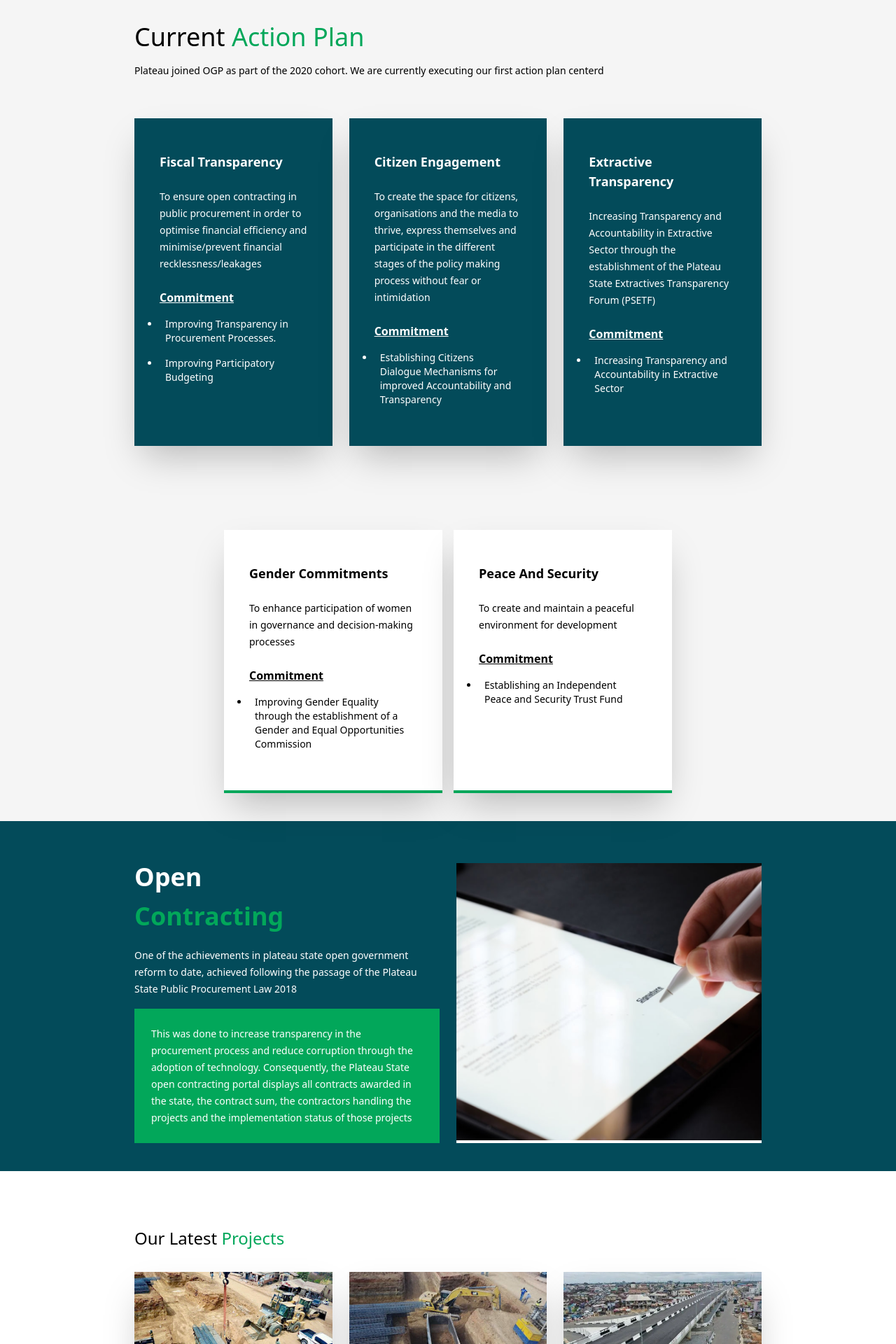
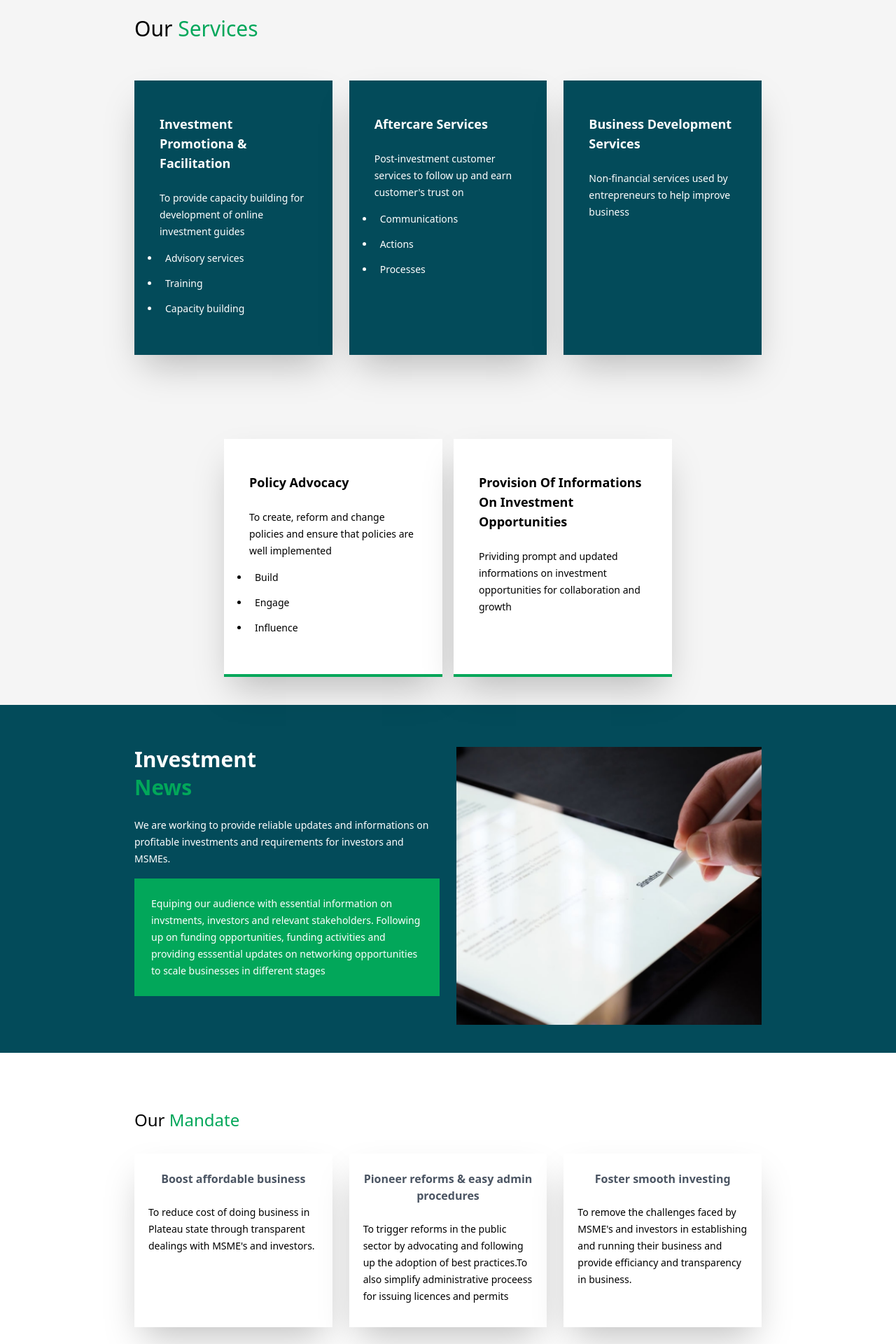
Before and after one commit to nHubNg/opengovapp, a React (Create React App) app: page / in a window 1280 px wide. Shown: the part 1583-3503 px from the top of the page at 70% size. Built offline with nearby package versions, Linux system fonts and the light colour scheme.

Commit message:
changed banner_pic on the homepage

```diff
--- a/src/pages/HomePage.jsx
+++ b/src/pages/HomePage.jsx
@@ -1,12 +1,12 @@
 import Navbar from "../components/Navbar";
 
-import banner_pic from "../assets/Group 222.png";
+import banner_pic from "../assets/Group 2063.png";
 import img_2 from "../assets/[GetPaidStock 3.png";
 import img_3 from "../assets/british.jpg";
 import img_4 from "../assets/british2.jpg";
 import img_5 from "../assets/british3.webp";
 import headerPic from "../assets/header.png";
-import logo from "../assets/Frame 6.png"
+import logo from "../assets/Frame 6.png";
 
 import img_logo from "../assets/logo.png";
 import glogo from "../assets/open-global.png";
@@ -29,8 +29,8 @@ const HomePage = () => {
               Plateau State-One <br /> Stop Investment Centre
             </h1>
             <p className="text-white leading-6 font-light text-lg pt-10 md:w-2/4 text-center">
-              The official platform for Plateau state Investment.{" "}
-              Bringing investors closer to their soon-to-be investments.
+              The official platform for Plateau state Investment. Bringing
+              investors closer to their soon-to-be investments.
             </p>
             <div className="heder-btns pt-10">
               <Link
@@ -107,28 +107,29 @@ const HomePage = () => {
         <div className="citizen-engament md:mt-80 mx-10 mt-20 md:mb-32 mb-10 md:mx-48 ">
           <div className="content grid grid-cols-1 md:grid-cols-2 gap-6">
             <div className="text">
-              <h1 className=" capitalize text-4xl">
-                Government plus click&tell{" "}
-              </h1>
-              <h1 className="text-secondary text-4xl pt-4">
-                {" "}
-                = Citizen engament{" "}
+              <h1 className=" capitalize text-3xl font-medium">Why </h1>
+              <h1 className="text-secondary text-3xl pt-2 font-medium">
+                Plateau...{" "}
               </h1>
               <p className="pt-6 text-sm leading-6">
-                This is people’s ability to successfully engage in governance
-                processes, particularly in terms of planning, implementation,
-                monitoring, and evaluation of policies, programs, and projects,
-                is hampered by insufficient citizen-government feedback systems
+                Plateau State is the twelfth largest state in the country with a
+                unique geographical location. Her wide range of natural
+                resources and rich soil has been a major source of revenue
+                generation for many years. The state records a large number of
+                Micro, Small and Medium business owners with fantastic growth
+                records with time. Plateau state contains a people dedicated to
+                growth and development in business and investment and has a
+                large export of great minds to other parts of the country.
               </p>
 
-              <div className="mt-8">
+              {/* <div className="mt-8">
                 <a
                   href="/auth/"
                   class="bg-secondary2 shadow-md text-primary capitalize   text-sm font-semibold  hover:text-primary  px-4 py-3 rounded-one "
                 >
                   Login / Register
                 </a>
-              </div>
+              </div> */}
             </div>
             <div className="img bg-primary h-auto">
               <img src={banner_pic} alt="" width="100%" height="" />
@@ -139,26 +140,25 @@ const HomePage = () => {
         <section className="bg-secondary2">
           <div className="current-action md:mx-48 mx-10 pt-20 pb-20">
             <div className="heading">
-              <h1 className=" capitalize text-4xl">
-                Current <span className="text-secondary">Action Plan</span>
+              <h1 className="capitalize text-3xl font-medium">
+                Our <span className="text-secondary font-medium">Services</span>
               </h1>
-              <p className="pt-4 text-sm leading-6">
+              {/* <p className="pt-4 text-sm leading-6">
                 Plateau joined OGP as part of the 2020 cohort. We are currently
                 executing our first action plan centerd
-              </p>
+              </p> */}
             </div>
             <div className="cards mt-14 grid grid-cols-1 md:grid-cols-3 gap-6">
               <div className="card shadow-2xl bg-primary py-4 px-4  ">
                 <div className="content px-5 py-8">
                   <h1 className="text-white capitalize text-lg font-extrabold">
-                    Fiscal transparency
+                    Investment Promotiona & Facilitation
                   </h1>
                   <p className="pt-6 text-sm leading-6 font-light text-white">
-                    To ensure open contracting in public procurement in order to
-                    optimise financial efficiency and minimise/prevent financial
-                    recklessness/leakages
+                    To provide capacity building for development of online
+                    investment guides
                   </p>
-                  <h4
+                  {/* <h4
                     style={{
                       color: "white",
                       fontWeight: "bolder",
@@ -167,20 +167,27 @@ const HomePage = () => {
                     }}
                   >
                     Commitment
-                  </h4>
+                  </h4> */}
                   <ul class="pt-2">
                     <li
                       class="p-2 text-white text-sm font-light"
                       style={{ listStyleType: "disc" }}
                     >
-                      Improving Transparency in Procurement Processes.
+                      Advisory services
                     </li>
 
                     <li
                       class="p-2 text-white text-sm font-light"
                       style={{ listStyleType: "disc" }}
                     >
-                      Improving Participatory Budgeting
+                      Training
+                    </li>
+
+                    <li
+                      class="p-2 text-white text-sm font-light"
+                      style={{ listStyleType: "disc" }}
+                    >
+                      Capacity building
                     </li>
                   </ul>
                 </div>
@@ -189,15 +196,13 @@ const HomePage = () => {
               <div className="card shadow-2xl bg-primary py-4 px-4  ">
                 <div className="content px-5 py-8">
                   <h1 className="text-white capitalize text-lg font-extrabold">
-                    Citizen engagement
+                    Aftercare Services
                   </h1>
                   <p className="pt-6 text-sm leading-6 font-light text-white">
-                    To create the space for citizens, organisations and the
-                    media to thrive, express themselves and participate in the
-                    different stages of the policy making process without fear
-                    or intimidation
+                    Post-investment customer services to follow up and earn
+                    customer's trust on
                   </p>
-                  <h4
+                  {/* <h4
                     style={{
                       color: "white",
                       fontWeight: "bolder",
@@ -206,14 +211,27 @@ const HomePage = () => {
                     }}
                   >
                     Commitment
-                  </h4>
+                  </h4> */}
                   <ul class="pt-2">
                     <li
                       class="p-2 text-white text-sm font-light"
                       style={{ listStyleType: "disc" }}
                     >
-                      Establishing Citizens Dialogue Mechanisms for improved
-                      Accountability and Transparency
+                      Communications
+                    </li>
+
+                    <li
+                      class="p-2 text-white text-sm font-light"
+                      style={{ listStyleType: "disc" }}
+                    >
+                      Actions
+                    </li>
+
+                    <li
+                      class="p-2 text-white text-sm font-light"
+                      style={{ listStyleType: "disc" }}
+                    >
+                      Processes
                     </li>
                   </ul>
                 </div>
@@ -221,34 +239,12 @@ const HomePage = () => {
               <div className="card shadow-2xl bg-primary py-4 px-4  ">
                 <div className="content px-5 py-8">
                   <h1 className="text-white capitalize text-lg font-extrabold">
-                    Extractive Transparency
+                    Business Development Services
                   </h1>
                   <p className="pt-6 text-sm leading-6 font-light text-white">
-                    Increasing Transparency and Accountability in Extractive
-                    Sector through the establishment of the Plateau State
-                    Extractives Transparency Forum (PSETF)
+                    Non-financial services used by entrepreneurs to help improve
+                    business
                   </p>
-
-                  <h4
-                    style={{
-                      color: "white",
-                      fontWeight: "bolder",
-                      textDecoration: "underline",
-                      marginTop: "1.5rem",
-                    }}
-                  >
-                    Commitment
-                  </h4>
-
-                  <ul class="pt-2">
-                    <li
-                      class="p-2 text-white text-sm font-light"
-                      style={{ listStyleType: "disc" }}
-                    >
-                      Increasing Transparency and Accountability in Extractive
-                      Sector
-                    </li>
-                  </ul>
                 </div>
               </div>
             </div>
@@ -258,30 +254,33 @@ const HomePage = () => {
               <div className="card border-4 border-t-0 border-x-0 border-b-secondary shadow-2xl bg-white py-4 px-4  ">
                 <div className="content px-5 py-8">
                   <h1 className="text-black capitalize text-lg font-extrabold">
-                    Gender Commitments{" "}
+                    Policy Advocacy
                   </h1>
                   <p className="pt-6 text-sm leading-6 font-light text-black">
-                    To enhance participation of women in governance and
-                    decision-making processes
+                    To create, reform and change policies and ensure that
+                    policies are well implemented
                   </p>
-                  <h4
-                    style={{
-                      color: "Black",
-                      fontWeight: "bolder",
-                      textDecoration: "underline",
-                      marginTop: "1.5rem",
-                    }}
-                  >
-                    Commitment
-                  </h4>
 
                   <ul class="pt-2">
                     <li
                       class="p-2 text-black text-sm font-light"
                       style={{ listStyleType: "disc" }}
                     >
-                      Improving Gender Equality through the establishment of a
-                      Gender and Equal Opportunities Commission
+                      Build
+                    </li>
+
+                    <li
+                      class="p-2 text-black text-sm font-light"
+                      style={{ listStyleType: "disc" }}
+                    >
+                      Engage
+                    </li>
+
+                    <li
+                      class="p-2 text-black text-sm font-light"
+                      style={{ listStyleType: "disc" }}
+                    >
+                      Influence
                     </li>
                   </ul>
                 </div>
@@ -289,30 +288,12 @@ const HomePage = () => {
               <div className="card shadow-2xl bg-white py-4 px-4 border-4 border-t-0 border-x-0 border-b-secondary  ">
                 <div className="content px-5 py-8">
                   <h1 className="text-black capitalize text-lg font-extrabold">
-                    Peace and Security
+                    Provision of Informations on Investment Opportunities
                   </h1>
                   <p className="pt-6 text-sm leading-6 font-light text-black">
-                    To create and maintain a peaceful environment for
-                    development
+                    Prividing prompt and updated informations on investment
+                    opportunities for collaboration and growth
                   </p>
-                  <h4
-                    style={{
-                      color: "Black",
-                      fontWeight: "bolder",
-                      textDecoration: "underline",
-                      marginTop: "1.5rem",
-                    }}
-                  >
-                    Commitment
-                  </h4>
-                  <ul class="pt-2">
-                    <li
-                      class="p-2 text-black text-sm font-light"
-                      style={{ listStyleType: "disc" }}
-                    >
-                      Establishing an Independent Peace and Security Trust Fund
-                    </li>
-                  </ul>
                 </div>
               </div>
             </div>
@@ -323,26 +304,25 @@ const HomePage = () => {
           <div className="citizen-engament pt-5 md:mx-48 mx-10">
             <div className="content grid grid-cols-1 md:grid-cols-2 gap-6">
               <div className="text">
-                <h1 className=" text-white font-extrabold capitalize text-4xl">
-                  Open
+                <h1 className=" text-white font-extrabold capitalize text-3xl">
+                  Investment
                 </h1>
-                <h1 className="text-secondary font-extrabold text-4xl pt-4">
-                  Contracting
+                <h1 className="text-secondary font-extrabold text-3xl pt-1">
+                  News
                 </h1>
                 <p className="pt-6 text-sm text-white leading-6">
-                  One of the achievements in plateau state open government
-                  reform to date, achieved following the passage of the Plateau
-                  State Public Procurement Law 2018
+                  We are working to provide reliable updates and informations on
+                  profitable investments and requirements for investors and
+                  MSMEs.
                 </p>
 
                 <div className="bg-secondary mt-4">
                   <p className="pt-6 text-sm text-white leading-6 py-6 px-6">
-                    This was done to increase transparency in the procurement
-                    process and reduce corruption through the adoption of
-                    technology. Consequently, the Plateau State open contracting
-                    portal displays all contracts awarded in the state, the
-                    contract sum, the contractors handling the projects and the
-                    implementation status of those projects
+                    Equiping our audience with essential information on
+                    invstments, investors and relevant stakeholders. Following
+                    up on funding opportunities, funding activities and
+                    providing esssential updates on networking opportunities to
+                    scale businesses in different stages
                   </p>
                 </div>
               </div>
@@ -357,71 +337,46 @@ const HomePage = () => {
           <div className="current-action md:mx-48 mx-10 pt-20 pb-20">
             <div className="heading">
               <h1 className=" capitalize text-2xl">
-                Our latest <span className="text-secondary">Projects</span>
+                Our <span className="text-secondary">Mandate</span>
               </h1>
             </div>
             <div className="cards mt-8 grid grid-cols-1 md:grid-cols-3 gap-6">
               <div className="card relative shadow-2xl bg-white ">
                 <div className="content">
-                  <div className="card-img  bg-primary h-40">
-                    <img
-                      src={img_3}
-                      alt=""
-                      className="object-cover h-40 w-96"
-                    />
-                  </div>
-                  <div className="location absolute top-28 mt-6 shadow-lg  text-sm  bg-secondary w-20 py-2 ">
-                    <p className="text-white text-center">Jos North</p>
-                  </div>
-
+                  <h4 className="mt-6 text-center text-gray-600 font-semibold">
+                    Boost affordable business
+                  </h4>
 
                   <p className="pt-6 px-5 py-8 text-sm leading-6 font-light text-black">
-                    Plateau state Governor Bako Lalong will flag off the
-                    construction of the British-American Flyover and dualisation
-                    to the road to Lamingo junction roundabout.
+                    To reduce cost of doing business in Plateau state through
+                    transparent dealings with MSME's and investors.
                   </p>
                 </div>
               </div>
 
               <div className="card relative shadow-2xl bg-white  ">
                 <div className="content">
-                  <div className="card-img bg-primary h-40">
-                    <img
-                      src={img_4}
-                      alt=""
-                      className="object-cover h-40 w-96"
-                    />
-                  </div>
-
-                  <div className="location absolute top-28 mt-6 shadow-lg text-sm  bg-secondary w-20 py-2 ">
-                    <p className="text-white text-center">Jos North</p>
-                  </div>
+                  <h4 className="mt-6 text-center text-gray-600 font-semibold">
+                    Pioneer reforms & easy admin procedures
+                  </h4>
                   <p className="pt-6 px-5 py-8 text-sm leading-6 font-light text-black">
-                    Former Nigerian Head of State General Yakubu Gowon has
-                    flagged off the construction of a new interchange at the
-                    British-American Junction in Jos
+                    To trigger reforms in the public sector by advocating and
+                    following up the adoption of best practices.To also simplify
+                    administrative proceess for issuing licences and permits
                   </p>
                 </div>
               </div>
 
-              <div className="card relative shadow-2xl bg-white    ">
+              <div className="card relative shadow-2xl bg-white">
                 <div className="content">
-                  <div className="card-img bg-primary h-40">
-                    <img
-                      src={img_5}
-                      alt=""
-                      className="object-cover h-40 w-96"
-                    />
-                  </div>
+                  <h4 className="mt-6 text-center text-gray-600 font-semibold">
+                    Foster smooth investing
+                  </h4>
 
-                  <div className="location absolute top-28 mt-6 shadow-lg  text-sm  bg-secondary w-20 py-2 ">
-                    <p className="text-white text-center">Jos North</p>
-                  </div>
                   <p className="pt-6 px-5 py-8 text-sm leading-6 font-light text-black">
-                    The commencement of work by the contractor handling the
-                    British-American interchange flyover road project has caused
-                    hardship for motorists, pedestrians and residents of Jos
-                    metropolis.
+                    To remove the challenges faced by MSME's and investors in
+                    establishing and running their business and provide
+                    efficiancy and transparency in business.
                   </p>
                 </div>
               </div>
@@ -440,9 +395,7 @@ const HomePage = () => {
               </div>
 
               <div className="card flex flex-col items-start">
-                <h1 className="text-primary text-2xl text-center">
-                  Socials
-                </h1>
+                <h1 className="text-primary text-2xl text-center">Socials</h1>
                 <div className="link pt-4 flex flex-col items-start">
                   <p className="pt-2 text-sm">
                     <a href="">Facebook</a>
@@ -518,8 +471,8 @@ const HomePage = () => {
             </div>
             <hr className="mt-10 border-2 bg-inputcolor" />
             <p className="text-center text-sm">
-              Copyright © <span>{new Date().getFullYear()}</span> Designed and
-              Developed by nHub Nigeria. All Rights Reserved
+              Copyright © <span>{new Date().getFullYear()}</span> PS-OSIC. All
+              Rights Reserved
             </p>
           </div>
         </footer>
```
Also changed, not shown: src/assets/Group 2063.png (added).
